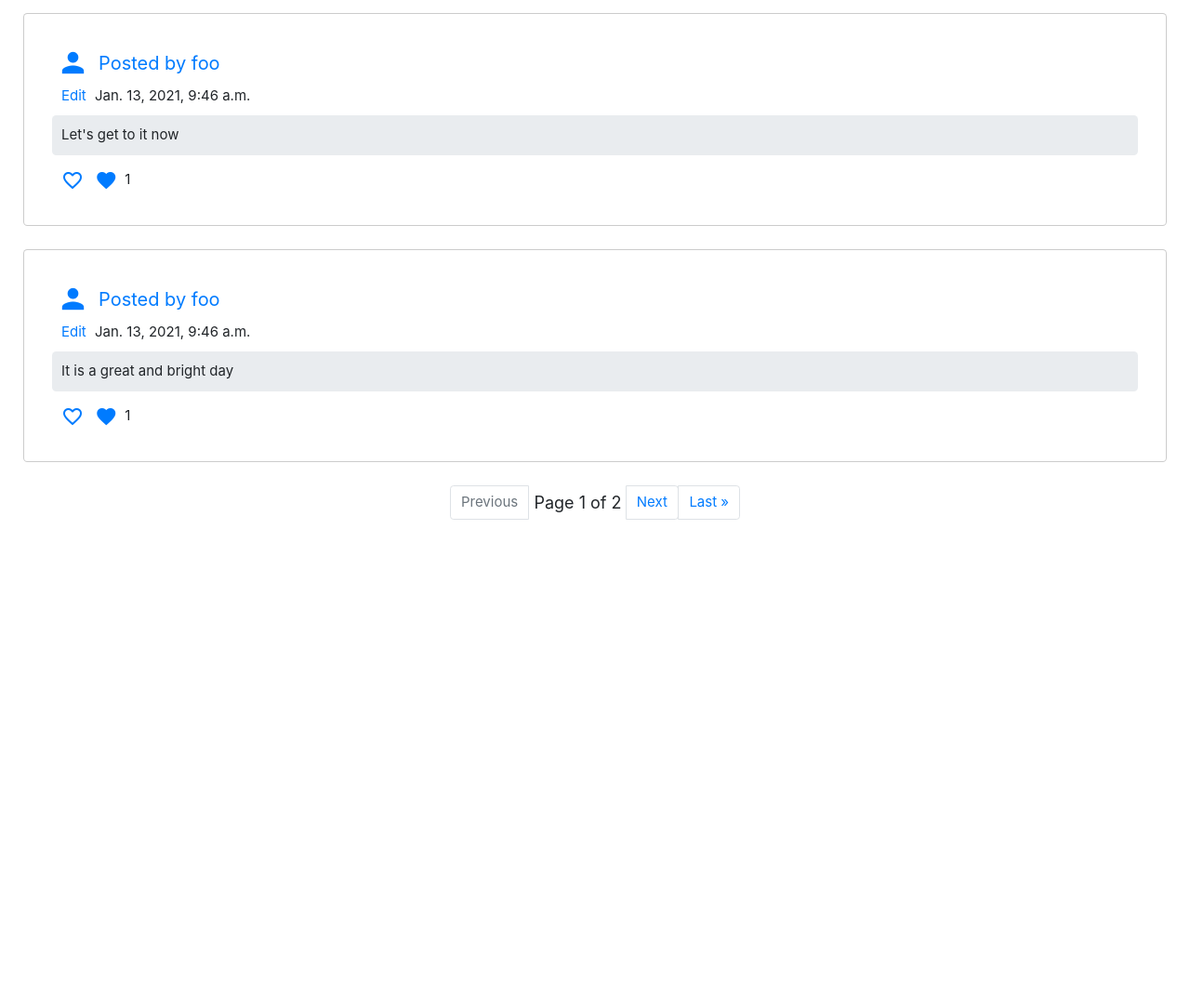
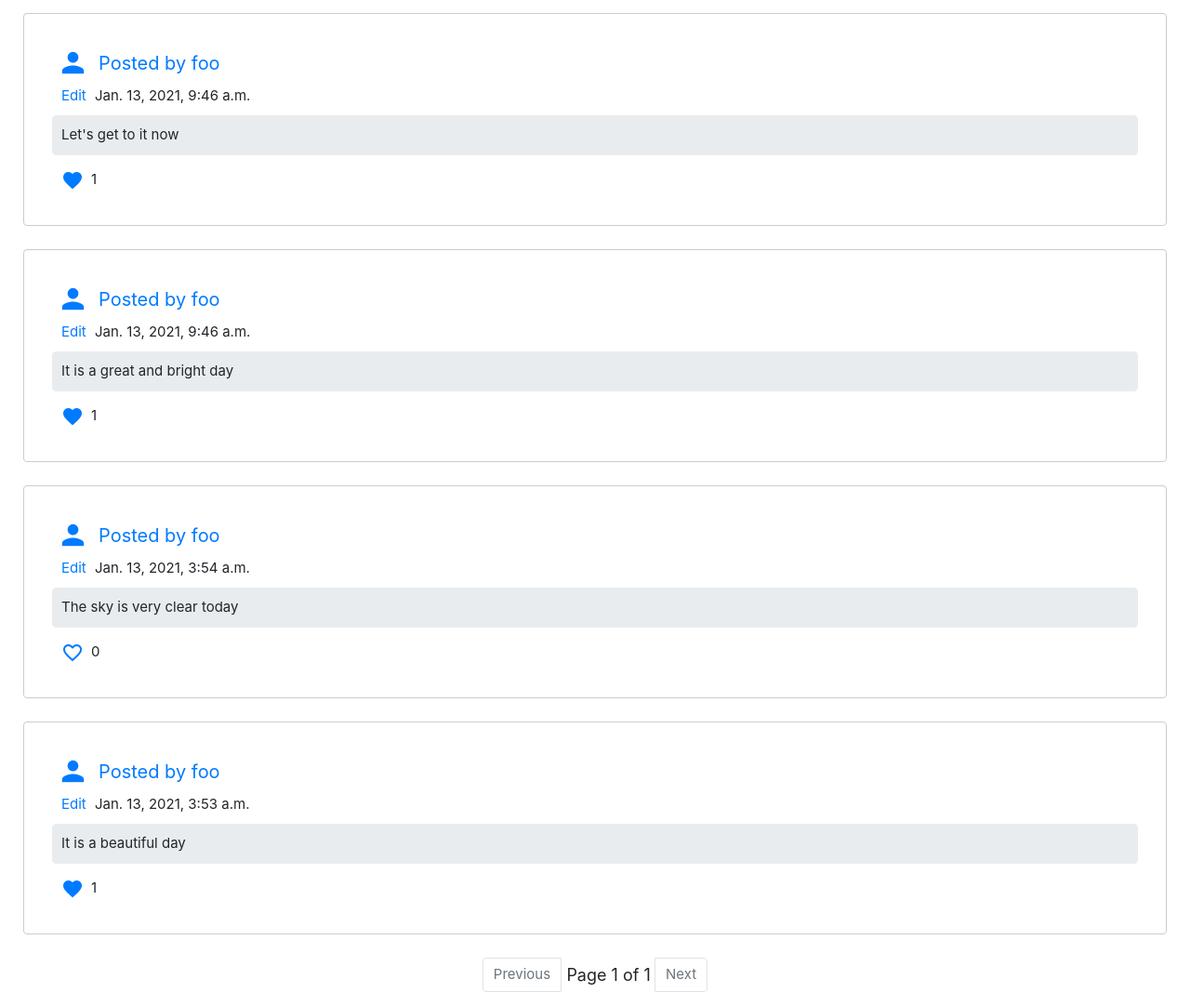
Before and after one commit to saadmarwan16/Network, a Django app: page /profile/1 in a window 1280 px wide. Shown: the part 238-1320 px from the top of the page at 93% size. Before the commit the page ends 797 px from the top, so only its background shows below. Run offline with Django 3.2, Linux system fonts and the light colour scheme; a user stored in the database is signed in; data comes from the database, SQL or seed files in the repository; both versions use the stored data as it was after the commit; some libraries are stand-ins or nearby versions.

```diff
--- a/project4/network/static/network/scripts/like.js
+++ b/project4/network/static/network/scripts/like.js
@@ -1,7 +1,8 @@
 function isLiked(post) {
-    const statusContainer = document.querySelector(`#like${post.id}`);
-    const unLikeLink = document.querySelector(`#unlike-icon${post.id}`);
-    const likeLink = document.querySelector(`#like-icon${post.id}`);
+
+    const statusContainer = post.querySelector('.like-status');
+    const unLikeLink = post.querySelector('.unlike-link');
+    const likeLink = post.querySelector('.like-link');
 
     // Send a POST request to know whether user has liked this post
     fetch('/like', {
@@ -53,15 +54,13 @@ function isLiked(post) {
                     unLikeLink.style.display = 'block';
 
                     // Update the number of likes on the client side
-                    let numOfLikes = document.querySelector(`#num-like${post.id}`).innerText;
-                    console.log(numOfLikes)
+                    let numOfLikes = post.querySelector(`.num-of-likes`).innerText;
                     numOfLikes--;
-                    console.log(numOfLikes)
-                    document.querySelector(`#num-like${post.id}`).innerText = numOfLikes;
+                    post.querySelector(`.num-of-likes`).innerText = numOfLikes;
                 } else if (result.status === "Anonymous User") {
 
                     // Display a must login or sign up message
-                    document.querySelector(`#no-like${post.id}`).style.display = 'inline';
+                    post.querySelector('.no-like').style.display = 'inline';
                 }
             })
         } else if (event.target.className === 'material-icons unliked') {
@@ -86,15 +85,13 @@ function isLiked(post) {
                     likeLink.style.display = 'block';
 
                     // Update the number of likes on the client side
-                    let numOfLikes = document.querySelector(`#num-like${post.id}`).innerText;
-                    console.log(numOfLikes)
+                    let numOfLikes = post.querySelector(`.num-of-likes`).innerText;
                     numOfLikes++;
-                    console.log(numOfLikes)
-                    document.querySelector(`#num-like${post.id}`).innerText = numOfLikes;
+                    post.querySelector(`.num-of-likes`).innerText = numOfLikes;
                 } else if (result.status === "Anonymous User") {
 
                     // Display a must login or sign up message
-                    document.querySelector(`#no-like${post.id}`).style.display = 'inline';
+                    post.querySelector('.no-like').style.display = 'inline';
                     setTimeout(() => hideNoLike(post), 3000);
                 }
             })
@@ -105,5 +102,5 @@ function isLiked(post) {
 function hideNoLike(post) {
 
     // Display a must login or sign up message
-    document.querySelector(`#no-like${post.id}`).style.display = 'none';
+    post.querySelector('.no-like').style.display = 'none';
 }
--- a/project4/network/static/network/scripts/main.js
+++ b/project4/network/static/network/scripts/main.js
@@ -1,9 +1,8 @@
 document.addEventListener('DOMContentLoaded', () => {
-    document.querySelectorAll('.all-posts-jumbotron').forEach(post => {
-        isLiked(post);
-    })
 
     document.querySelectorAll('.all-posts-jumbotron').forEach(post => {
+
+        isLiked(post);
 
         if (post.querySelector('.edit-link') !== null) {
 
--- a/project4/network/static/network/styles/styles.css
+++ b/project4/network/static/network/styles/styles.css
@@ -2,7 +2,7 @@ h2 {
     padding-left: 25px;
 }
 
-.new-post-jumbotron, .edit-post-jumbotron, .all-posts-jumbotron {
+.new-post-jumbotron, .edit-post-jumbotron, .all-posts-jumbotron, .all-following-jumbotron, .all-followers-jumbotron {
     padding: 2rem;
     margin: 0px 25px 25px 25px;
     background: white;
--- a/project4/network/templates/network/profile.html
+++ b/project4/network/templates/network/profile.html
@@ -9,8 +9,8 @@
 
 {% block scripts %}
     <script src="{% static 'network/scripts/profile.js' %}"></script>
-    <!-- <script src="{% static 'network/scripts/like.js' %}"></script> -->
-    <!-- <script src="{% static 'network/scripts/main.js' %}"></script> -->
+    <script src="{% static 'network/scripts/like.js' %}"></script>
+    <script src="{% static 'network/scripts/main.js' %}"></script>
 {% endblock %}
 
 {% block body %}
@@ -50,18 +50,18 @@
                 <div class="likes-comments">
                     <span class="likes">
                         <span class="likes">
-                            <span class="like-status" id="like{{ post.id }}">
-                                <a class="unlike-link" id="unlike-icon{{ post.id }}">
+                            <span class="like-status">
+                                <a class="unlike-link">
                                     <i class="material-icons unliked" title="Like">favorite_border</i>
                                 </a>
-                                <a class="like-link" id="like-icon{{ post.id }}">
+                                <a class="like-link">
                                     <i class="material-icons liked" title="Unlike">favorite</i>
                                 </a>
                             </span>
-                            <span class="num-of-likes" id="num-like{{ post.id }}">{{ post.num_of_likes }}</span>
+                            <span class="num-of-likes">{{ post.num_of_likes }}</span>
                         </span>
                     </span>
-                    <span class="no-like" id="no-like{{ post.id }}">Login or Sign up to like post</span>
+                    <span class="no-like">Login or Sign up to like post</span>
                 </div>
             </div>
         {% endfor %}
@@ -121,7 +121,7 @@
             <h3 class="single-heading">Followers</h3>
 
             {% for follower in followers %}
-                <div class="jumbotron all-posts-jumbotron" id="{{ post.id }}">
+                <div class="jumbotron all-followers-jumbotron" id="{{ post.id }}">
                     <a title="View user's profile" href="{% url 'profile' follower.id %}" class="poster-container">
                         <i class="material-icons poster-image">person</i>
                         <span class="poster">{{ follower.username }}</span>
@@ -159,7 +159,7 @@
             <h3 class="single-heading">Following</h3>
 
             {% for following in followings %}
-                <div class="jumbotron all-posts-jumbotron" id="{{ post.id }}">
+                <div class="jumbotron all-following-jumbotron" id="{{ post.id }}">
                     <a title="View user's profile" href="{% url 'profile' following.id %}" class="poster-container">
                         <i class="material-icons poster-image">person</i>
                         <span class="poster">{{ following.username }}</span>
--- a/project4/network/views.py
+++ b/project4/network/views.py
@@ -17,7 +17,7 @@ def index(request):
     """
 
     posts = Post.objects.order_by("-timestamp").all()
-    paginator = Paginator(object_list=posts, per_page=2, allow_empty_first_page=True)
+    paginator = Paginator(object_list=posts, per_page=10, allow_empty_first_page=True)
     page_number = request.GET.get('page')
     page_object = paginator.get_page(number=page_number)
     likes = list()
@@ -68,9 +68,10 @@ def profile(request, poster_id):
         is_following = False
 
     posts = Post.objects.filter(poster=poster).order_by("-timestamp")
-    paginator = Paginator(object_list=posts, per_page=2, allow_empty_first_page=True)
+    paginator = Paginator(object_list=posts, per_page=10, allow_empty_first_page=True)
     page_number = request.GET.get('page')
     page_object = paginator.get_page(number=page_number)
+    len(page_object)
 
     poster_following = poster.following.filter(follower_id=poster_id, is_following=True)
     poster_followers = poster.followers.filter(followee_id=poster_id, is_following=True)
@@ -170,9 +171,14 @@ def register(request):
 
 def following(request):
     user = User.objects.get(pk=request.user.id)
-    following = User.objects.filter(pk__in=user.following.filter(is_following=True))
+    followings = user.following.filter(is_following=True)
+    user_followings = list()
+    for following in followings:
+        user_followings.append(following.followee_id)
+
+    following = User.objects.filter(pk__in=user_followings)
     posts = Post.objects.filter(poster__in=following).order_by("-timestamp")
-    paginator = Paginator(object_list=posts, per_page=2, allow_empty_first_page=True)
+    paginator = Paginator(object_list=posts, per_page=10, allow_empty_first_page=True)
     page_number = request.GET.get('page')
     page_object = paginator.get_page(number=page_number)
 
```
Also changed, not shown: project4/db.sqlite3.
